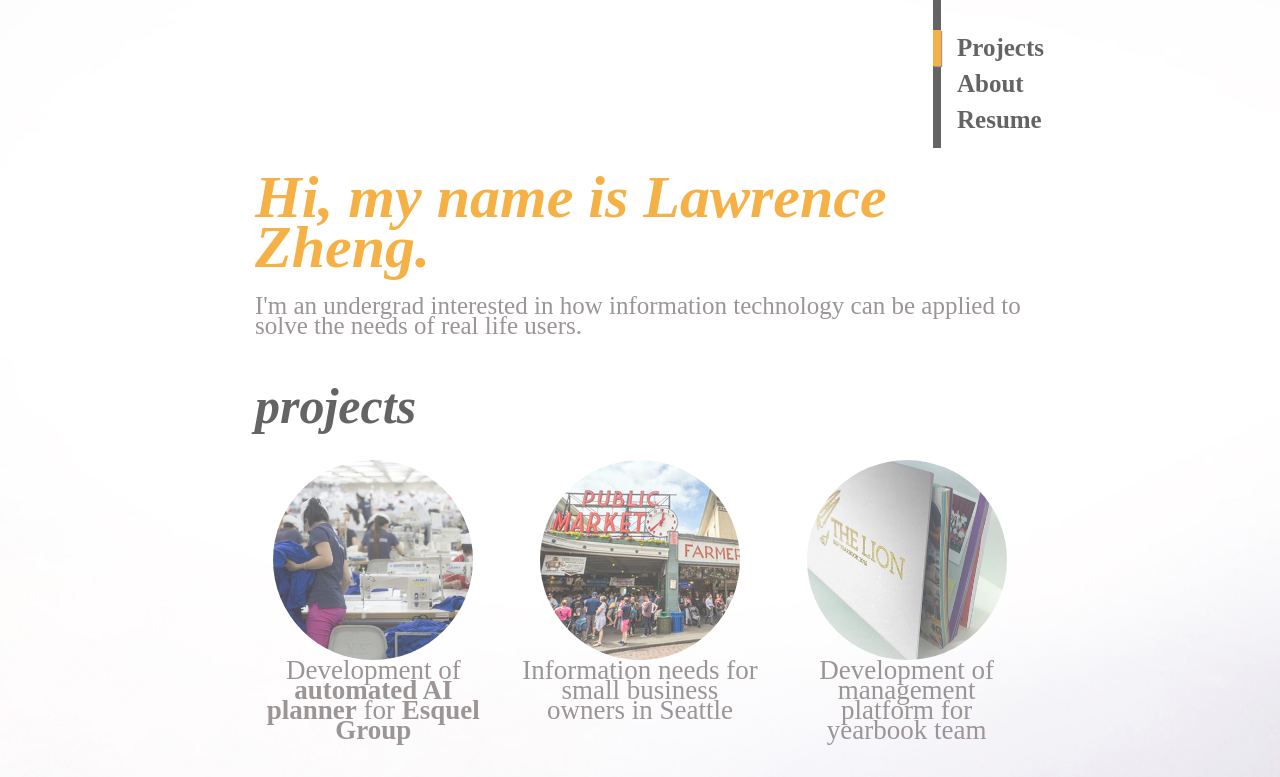
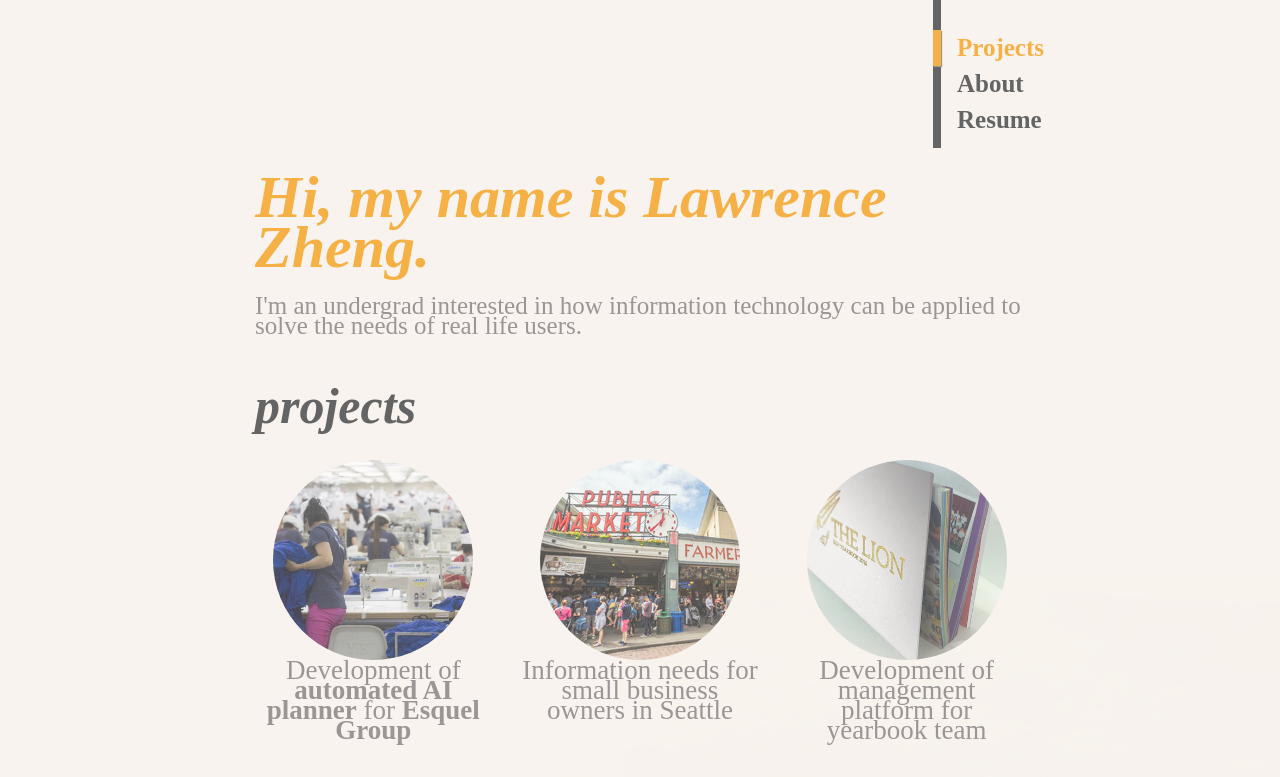
Before and after one commit to lawrence-zheng/personal-portfolio, a website: page index.html in a window 1280 px wide. Shown: the top 777 px of the page. Drawn offline with Linux system fonts and the light colour scheme; a web font is replaced by a local one.

Commit message:
Background image added
Started work on getting background image to look as intended

```diff
--- a/css/style.css
+++ b/css/style.css
@@ -44,10 +44,13 @@ body {
   font-family: Finland;
   color: #9b9595;
   line-height: 20px;
-  background-image: url("../img/mountain.jpg");
-  background-size: fill;
+  background-color: #f8f3ee;
+  background-image: url("../img/seattlebg2.jpg");
+  background-size: contain;
   background-attachment: fixed;
-  background-position: center;
+  background-position: right bottom;
+  background-repeat: no-repeat;
+  background-size: 80%;
 }
 
 a {
@@ -55,7 +58,7 @@ a {
 }
 
 a:hover {
-	color: #f5b145;
+	color: #9b9595;
 }
 
 i:hover {
@@ -100,7 +103,10 @@ h2 {
 	width: 8px;
 }
 
-
+.active {
+	color: #f5b145;
+	pointer-events: none;
+}
 
 #footer {
 	max-width: 900px;
--- a/index.html
+++ b/index.html
@@ -57,7 +57,7 @@
           <div class="navselect" id ="navprojects"></div>
       </div>
       <nav class="nav flex-column" id="navbar">
-        <a class="nav-link active" href="#">Projects</a>
+        <a class="nav-link active" href="#" disabled>Projects</a>
         <a class="nav-link" href="#">About</a>
         <a class="nav-link" href="support_files/Resume - Lawrence Zheng (Updated September 2018).pdf" target="_blank">Resume</a>
       </nav>
```
Also changed, not shown: img/seattlebg.jpg (added), img/seattlebg2.jpg (added).
